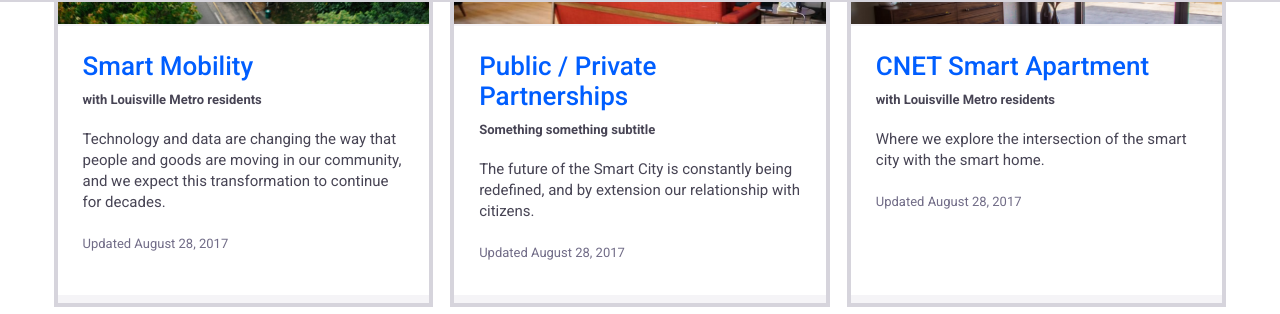
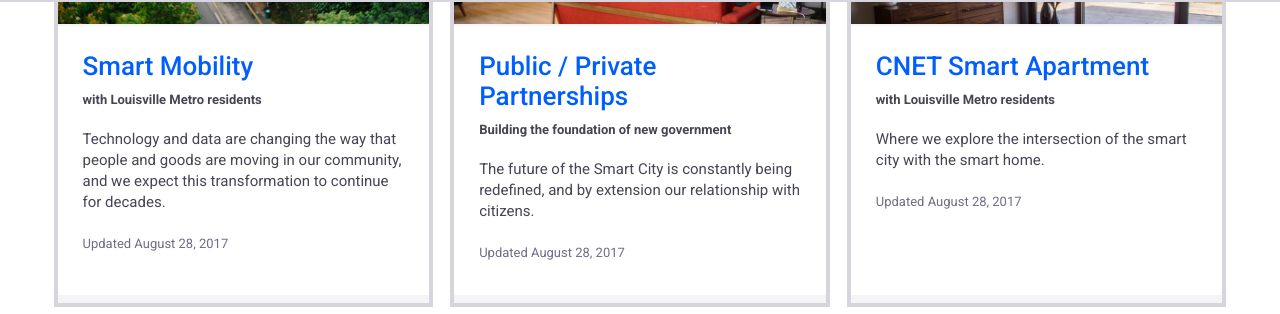
Before and after one commit to louisvillemetro-innovation/OPI2-Projects, a Jekyll site: the page built from index.md, in a window 1280 px wide and 900 px high, scrolled down 1253 px. Shown: the part 138-452 px from the top of the window. Built offline with Jekyll 4.4.1, drawn with Linux system fonts in a browser that asks for light colours.

Commit message:
changed byline

```diff
--- a/_projects/public-private-partnerships.md
+++ b/_projects/public-private-partnerships.md
@@ -4,7 +4,7 @@
 permalink: "/projects/public-private-partnerships/"
 position: 7
 project_name: Public / Private Partnerships
-subtitle: Something something subtitle
+subtitle: Building the foundation of new government
 excerpt: "The future of the Smart City is constantly being redefined, and by extension our relationship with citizens."
 image_path: "/assets/img/projects/smart-apartment/rentersguide20.jpg"
 active: true
```
